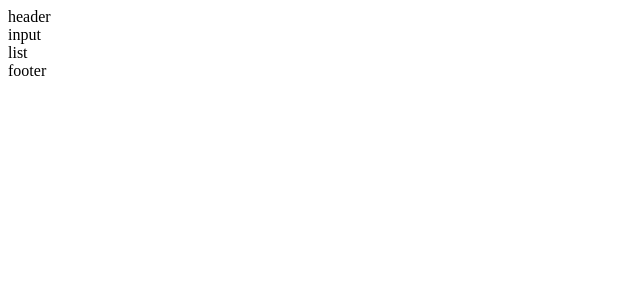
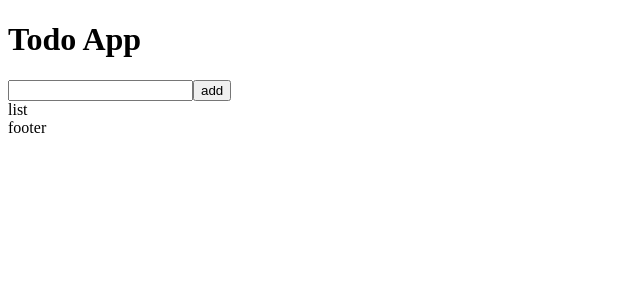
Before and after one commit to kseun76/todo-app, a Vue app: page / in a window 1280 px wide. Shown: the top 300 px of the page, without its empty margins (0-640 px from the left). Built offline with nearby package versions, Linux system fonts and the light colour scheme.

Commit message:
TotoApp - Header, Input 컴포넌트 수정   - Input 창 기능 구현중

```diff
--- a/src/components/TodoHeader.vue
+++ b/src/components/TodoHeader.vue
@@ -1,10 +1,6 @@
 
 <template>
-  <div>header</div>
+  <header>
+    <h1>Todo App</h1>
+  </header>
 </template>
-<script>
-
-</script>
-<style>
-
-</style>
--- a/src/components/TodoInput.vue
+++ b/src/components/TodoInput.vue
@@ -1,10 +1,30 @@
-
 <template>
-  <div>input</div>
+  <input
+      type="text"
+      v-model="inputText"
+      v-on:keyup.enter="addTodo">
+  <button v-on:click="addTodo">add</button>
 </template>
 <script>
+export default {
+  data() {
+    return {
+      inputText: '',
+    };
+  },
+  methods: {
+    addTodo: function () {
+      var value = this.inputText;
+      //this.$emit('add', value);
+      localStorage.setItem(value, value);
+      this.clearInput();
+    },
+    clearInput: function () {
+      this.inputText = '';
+    },
+  },
+};
 
 </script>
 <style>
-
 </style>
```
